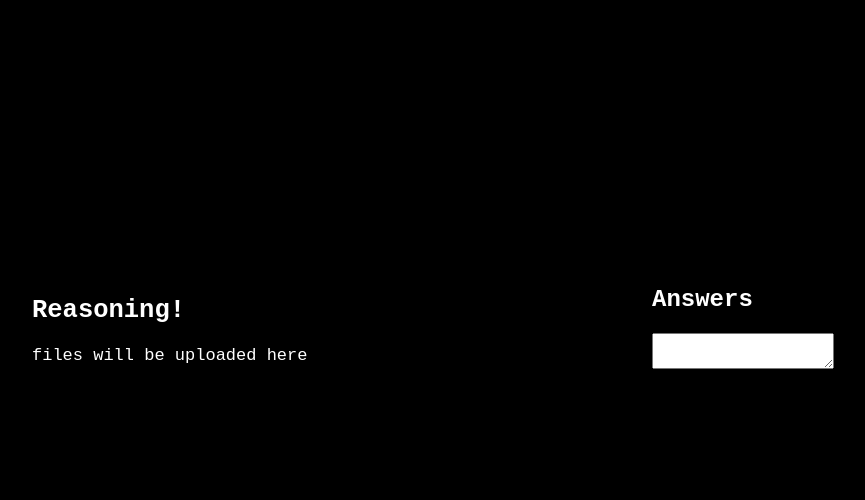
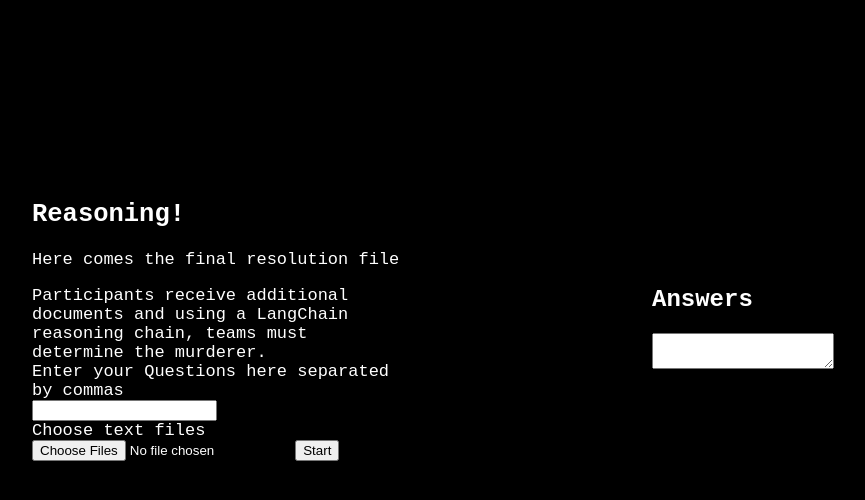
Before and after one commit to Abdullah-elfoe/langchain-mystery, a FastAPI app: page /reasoning in a window 1280 px wide. Shown: the part 80-580 px from the top of the page, without its empty margins (112-977 px from the left). Run offline with FastAPI, Linux system fonts and the light colour scheme.

Commit message:
Everything works

```diff
--- a/Stages/main.py
+++ b/Stages/main.py
@@ -1,8 +1,16 @@
 from .stage_1.audio import transcribe_audio
 from .stage_2.document import convert_to_txt
-from Engine import ScanText, break_into_chunks
+from Engine import ScanText, getThinking
 from ignore.apikey import key, model, base_url
 
+
+audios_thinking = []
+documents_thinking = []
+contexts = {
+    "audios": None,
+    "documents": None,
+    "final_reasoning": None
+}
 
 def audio_intelligence_pipeline(audio_file_paths, questions):
     """
@@ -22,6 +30,8 @@ def audio_intelligence_pipeline(audio_file_paths, questions):
             base_url=base_url,
             questions=questions
             )
+    audios_thinking.append(questions)
+    audios_thinking.append(answer)
 
     return answer
 
@@ -44,5 +54,46 @@ def document_forensics_pipeline(document_file_paths, questions):
             base_url=base_url,
             questions=questions
             )
+    documents_thinking.append(questions)
+    documents_thinking.append(answer)
+
     # answer = ScanText(converted_document, api_key=None)
     return answer
+
+def reasoning_pipeline(questions, document_file_paths=[]):
+    """
+    Pipeline to answer reasoning questions without any input documents or audio
+
+    """
+    contexts["audios"] = getThinking(api_key=key, model_name=model, base_url=base_url, content=audios_thinking) if audios_thinking else None
+    contexts["documents"] = getThinking(api_key=key, model_name=model, base_url=base_url, content=documents_thinking)  if documents_thinking else None
+
+    answer = document_forensics_pipeline(document_file_paths, questions)
+    contexts["final_reasoning"] = getThinking(api_key=key, model_name=model, base_url=base_url, content=[questions, answer]) if audios_thinking else None
+
+    print(contexts)
+
+    return answer
+
+    # answer = ScanText(
+    #     "",
+    #     api_key=key,
+    #     model_name=model,
+    #     base_url=base_url,
+    #     questions=questions
+    #     )
+    # return answer
+
+
+def main():
+    answer = audio_intelligence_pipeline(["Resources/audio.wav"], ["What is being discussed in these audios?"])
+    print("Audio Intelligence Pipeline Answer:")
+    print(answer)
+    print(audios_thinking, documents_thinking)
+    print(contexts)
+    reasoning_pipeline(None, None)
+    print("Reasoning Pipeline Answer:")
+    print(contexts)
+
+
+# main()
--- a/main.py
+++ b/main.py
@@ -4,6 +4,7 @@ from fastapi.staticfiles import StaticFiles
 from fastapi.templating import Jinja2Templates
 from Stages.main import audio_intelligence_pipeline
 from Stages.main import document_forensics_pipeline
+from Stages.main import reasoning_pipeline
 from Stages.stage_2.document import INPUT_DIR
 
 app = FastAPI()
@@ -71,3 +72,17 @@ async def document_forensics_post(request:Request):
     return templates.TemplateResponse(
         "document-forensics.html", {"request": request, "result": result}
         )
+
+
+@app.post("/reasoning", response_class=HTMLResponse)
+async def reasoning_post(request:Request):
+    form_data = await request.form()
+    document_files = form_data.getlist('additonal_files')
+    questions = form_data.getlist('questions')
+
+    # Process the document files using the document forensics pipeline
+    result = reasoning_pipeline(questions, [f"{INPUT_DIR}/{file}" for file in document_files])
+    result = "".join(result)
+    return templates.TemplateResponse(
+        "reasoning.html", {"request": request, "result": result}
+        )
--- a/ui/templates/reasoning.html
+++ b/ui/templates/reasoning.html
@@ -4,7 +4,17 @@
 
 
 {% block portion1_heading %} <h1>Reasoning! </h1> {% endblock %}
-{% block portion1_content %} files will be uploaded here{% endblock %}
+{% block portion1_content %}
+<p>Here comes the final resolution file</p>
+Participants receive additional documents and using a LangChain reasoning chain, teams must determine the murderer.
+ <form action="/reasoning" method="post">
+        <div>Enter your Questions here separated by commas</div>
+        <input type="text" name="questions" >
+        <div>Choose text files</div>
+        <input type="file" name="additonal_files" id="document_files" multiple>
+        <button type="submit">Start</button>
+    </form>
+{% endblock %}
 
 {% block portion2_heading %} <h1>Answers</h1>{% endblock %}
-{% block portion2_content %} <textarea name="" id=""></textarea> {% endblock %}
+{% block portion2_content %} <textarea name="" id="">{{result}}</textarea> {% endblock %}
```
Also changed, not shown: Engine.py (+21 -0 lines).
